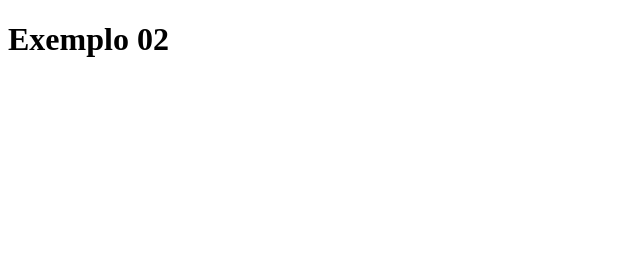
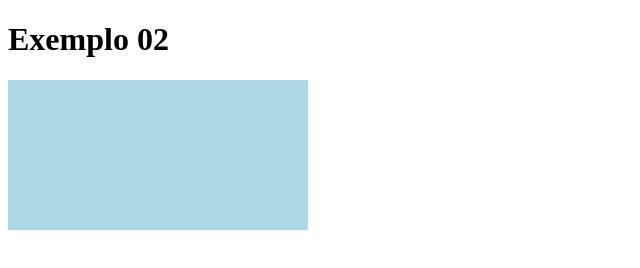
Before and after one commit to ufjf-dcc104/dcc138-2020-3ere-atv3-lucas-pace, a plain HTML site: page index.html in a window 1280 px wide. Shown: the whole page, without its empty margins (0-640 px from the left). Drawn offline with Linux system fonts and the light colour scheme.

Commit message:
captura canvas e contexto

```diff
--- a/index.html
+++ b/index.html
@@ -1,17 +1,23 @@
 <!DOCTYPE html>
 <html lang="pt">
+
 <head>
     <meta charset="UTF-8">
     <meta http-equiv="X-UA-Compatible" content="IE=edge">
     <meta name="viewport" content="width=device-width, initial-scale=1.0">
     <title>Exemplo 02</title>
 </head>
+
 <body>
 
     <h1>Exemplo 02</h1>
     <canvas></canvas>
     <script>
-
+        const canvas = document.querySelector("canvas");
+        const ctx = canvas.getContext("2d")
+        ctx.fillStyle = "lightblue";
+        ctx.fillRect(0, 0, canvas.width, canvas.height);
     </script>
 </body>
+
 </html>
```
